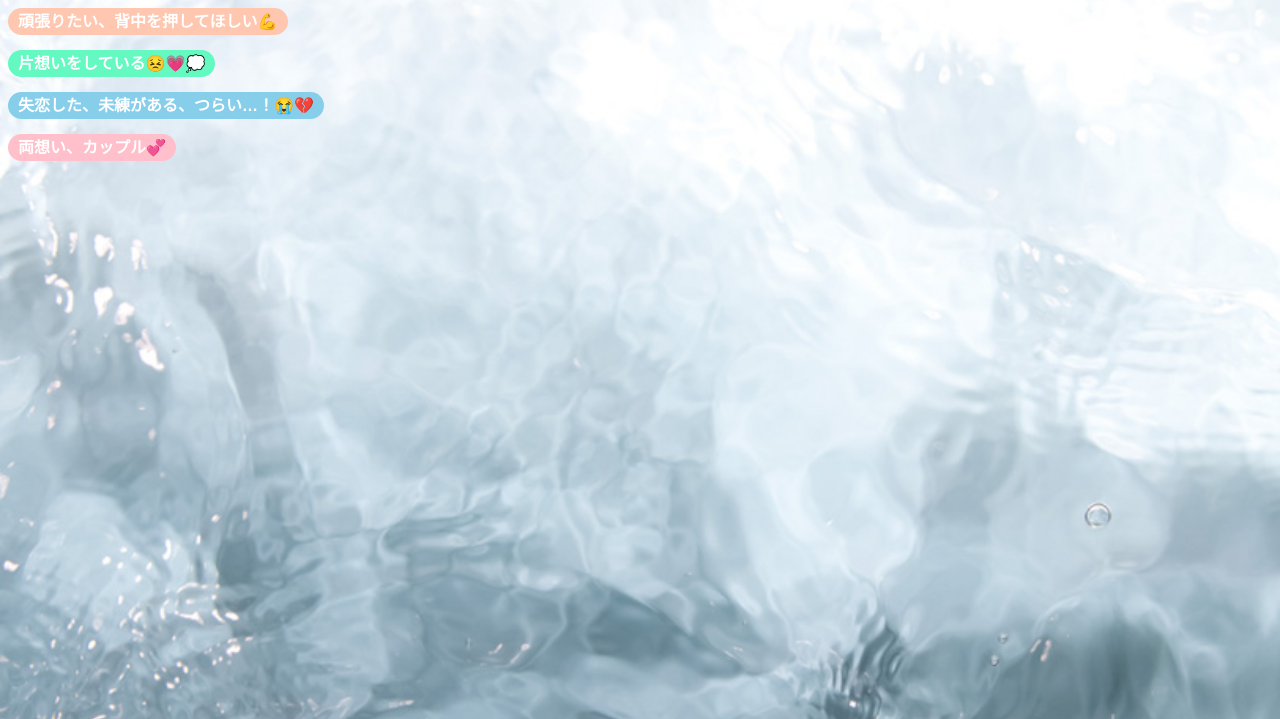
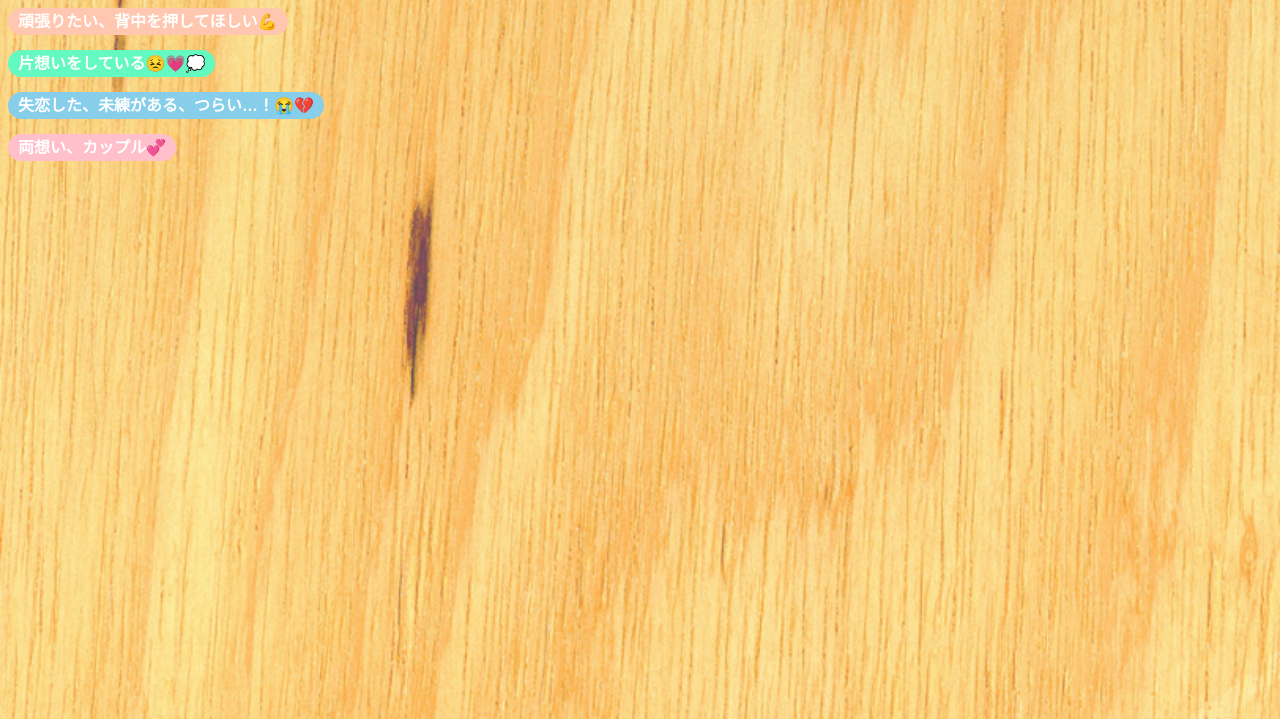
Before and after one commit to yuduki649854-hub/theshesgone-random-spotify, a plain HTML site: page index.html in a window 1280 px wide. Shown: the part 81-800 px from the top of the page. Drawn offline with Linux system fonts and the light colour scheme.

Commit message:
Update index.html

```diff
--- a/index.html
+++ b/index.html
@@ -7,7 +7,7 @@
     <title>the shes gone</title>
     <style>
        body{
-    background-image:url("IMG_3303.JPG");
+    background-image:url("IMG_3305.JPG");
     background-size:cover;
     background-repeat:no-repeat;
     background-attachment:fixed;
```
